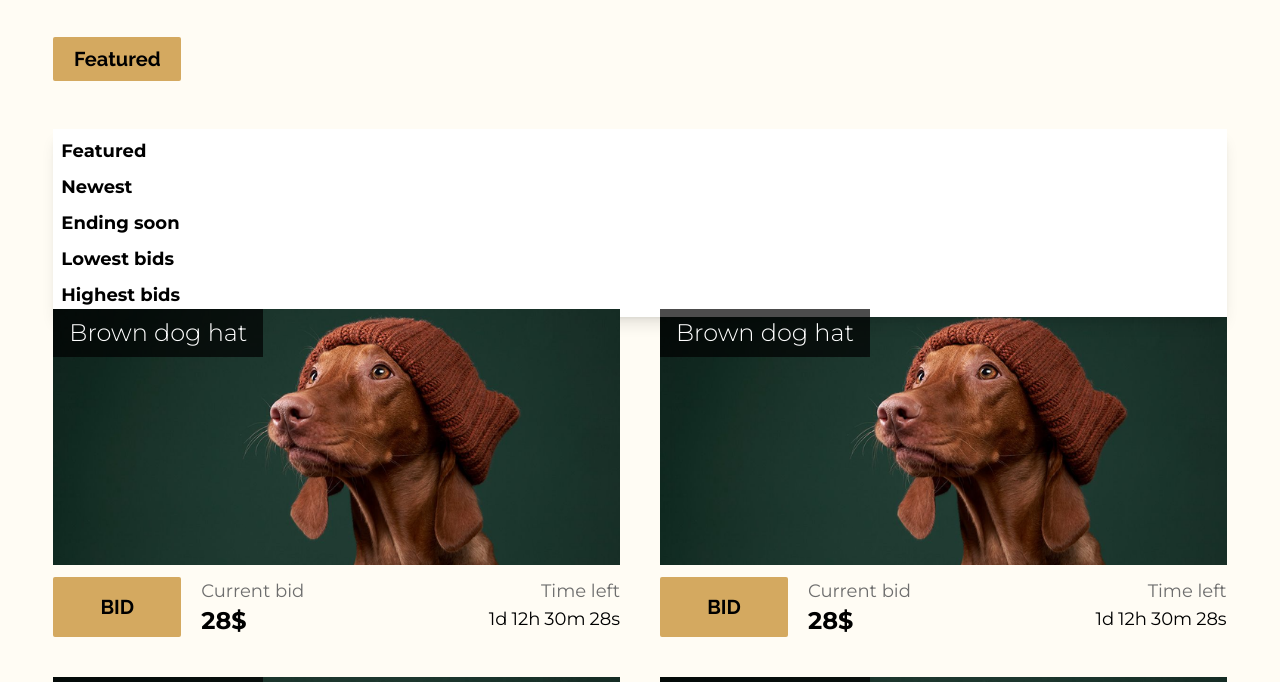
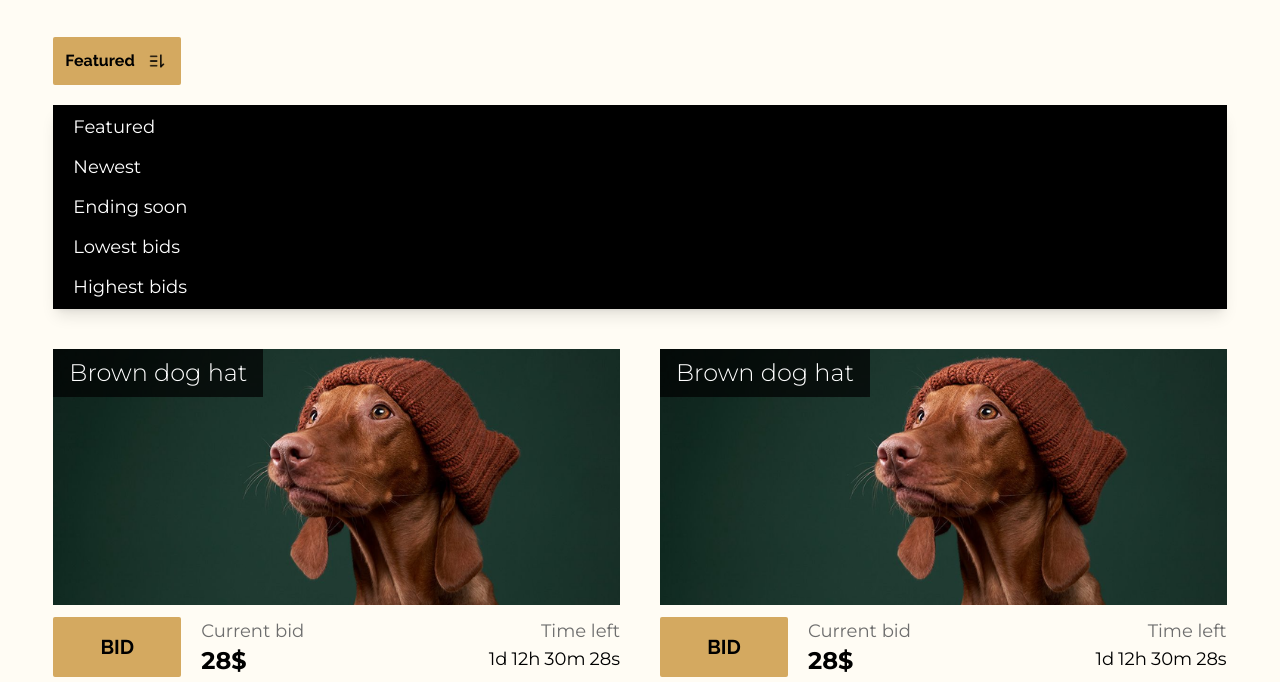
Before and after one commit to DanielEkerhovd/semester-project-2, a website: page listings/index.html in a window 1280 px wide. Shown: the part 71-753 px from the top of the page. Drawn offline with nearby package versions, Linux system fonts and the light colour scheme; files that its build step writes are made by us from their sources.

Commit message:
Created functional fundamental for filter button and finished up the listings page.

```diff
--- a/dropdown_filter.mjs
+++ b/dropdown_filter.mjs
@@ -2,6 +2,12 @@
   const filterButton = document.getElementById('filter_button');
   const filterDropdown = document.getElementById('filter_dropdown');
   const filterOptions = document.querySelectorAll('.filter-option');
+
+  const buttonImage = document.createElement('img');
+    buttonImage.src = '/src/media/icons/filter.png';
+    buttonImage.alt = 'filter icon';
+    buttonImage.classList.add('size-6', 'inline');
+    filterButton.appendChild(buttonImage);
 
   // Toggle dropdown visibility
   filterButton.addEventListener('click', () => {
@@ -14,6 +20,7 @@
       event.preventDefault(); // Prevent default anchor behavior
       const selectedValue = option.getAttribute('data-value'); // Get the option's data-value
       filterButton.textContent = selectedValue; // Set the button text to the selected value
+      filterButton.appendChild(buttonImage); // Re-add the filter icon
       filterDropdown.classList.add('hidden'); // Hide the dropdown after selecting
     });
   });
--- a/listings/index.html
+++ b/listings/index.html
@@ -15,7 +15,7 @@
       <div
         class="flex justify-between lg:justify-start h-full flex-wrap items-center flex-grow gap-5"
       >
-        <a href="../" class=" ">
+        <a href="/" class=" ">
           <img
             src="../src/media/logo/Logo.png"
             alt="BIDR logo"
@@ -45,14 +45,14 @@
         </div>
         <!-- Nav icons and economy -->
         <nav class="flex items-center gap-2 ml-auto">
-          <a href="#">
+          <a href="#" class="hidden md:block">
             <img
               src="../src/media/icons/hotbar/browse-b.png"
               alt="Browse icon"
               class="size-9"
             />
           </a>
-          <a href="#">
+          <a href="#" class="hidden md:block">
             <img
               src="../src/media/icons/hotbar/create-b.png"
               alt="Create new listing icon"
@@ -83,20 +83,20 @@
         <div class="">
           <button
             id="filter_button"
-            class="bg-highlight p-2 rounded-sm w-24 lg:w-32 min-w-24 lg:text-xl"
+            class="bg-highlight p-3 rounded-sm flex justify-between items-center min-w-32 sm:min-w-44"
           >
             Featured
           </button>
           <div
             id="filter_dropdown"
-            class="relative top-12 right-0 rounded-lg shadow-lg bg-highlight"
+            class="relative top-5 right-0 mb-5 rounded-lg shadow-lg transition w-full sm:w-44 min-w-24"
           >
-            <ul class="flex flex-col gap-2 p-2 bg-white">
+            <ul class="flex flex-col gap-3 p-2 bg-black text-white">
               <li>
                 <a
                   href="#"
-                  class="font-text font-semibold text-lg filter-option"
-                  data-value="All"
+                  class="font-text font-medium text-lg filter-option p-3"
+                  data-value="Featured"
                 >
                   Featured
                 </a>
@@ -105,7 +105,7 @@
               <li>
                 <a
                   href="#"
-                  class="font-text font-semibold text-lg filter-option"
+                  class="font-text font-medium text-lg filter-option p-3"
                   data-value="Newest"
                 >
                   Newest
@@ -114,8 +114,8 @@
               <li>
                 <a
                   href="#"
-                  class="font-text font-semibold text-lg filter-option"
-                  data-value="Oldest"
+                  class="font-text font-medium text-lg filter-option p-3"
+                  data-value="Ending soon"
                 >
                   Ending soon
                 </a>
@@ -123,8 +123,8 @@
               <li>
                 <a
                   href="#"
-                  class="font-text font-semibold text-lg filter-option"
-                  data-value="Price low to high"
+                  class="font-text font-medium text-lg filter-option p-3"
+                  data-value="Lowest bids"
                 >
                   Lowest bids
                 </a>
@@ -132,8 +132,8 @@
               <li>
                 <a
                   href="#"
-                  class="font-text font-semibold text-lg filter-option"
-                  data-value="Price high to low"
+                  class="font-text font-medium text-lg filter-option p-3"
+                  data-value="Highest bids"
                 >
                   Highest bids
                 </a>
```
Also changed, not shown: src/media/icons/filter.png (added).
